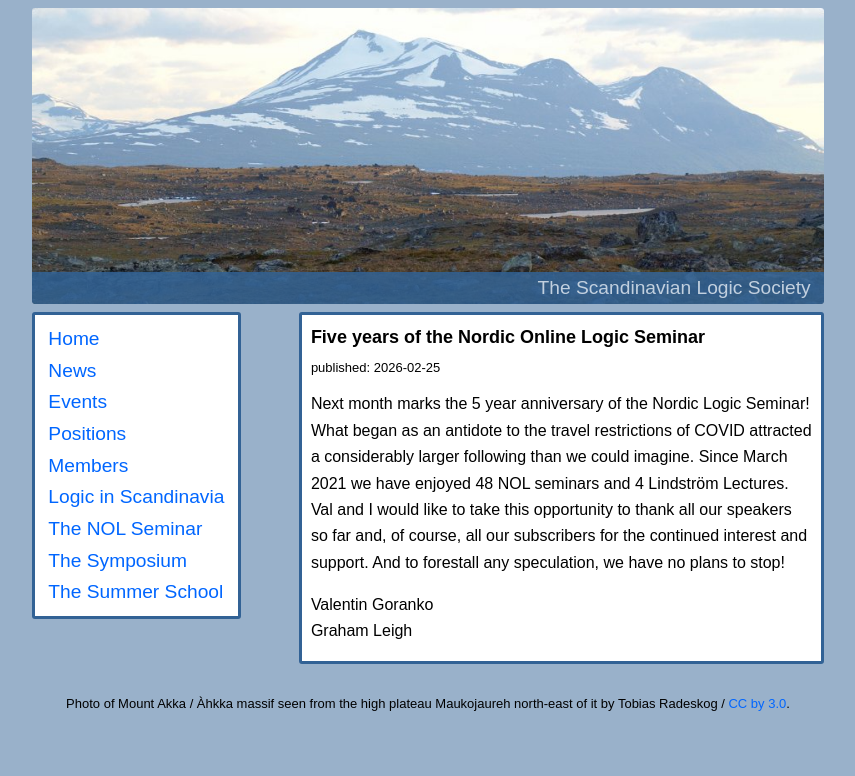
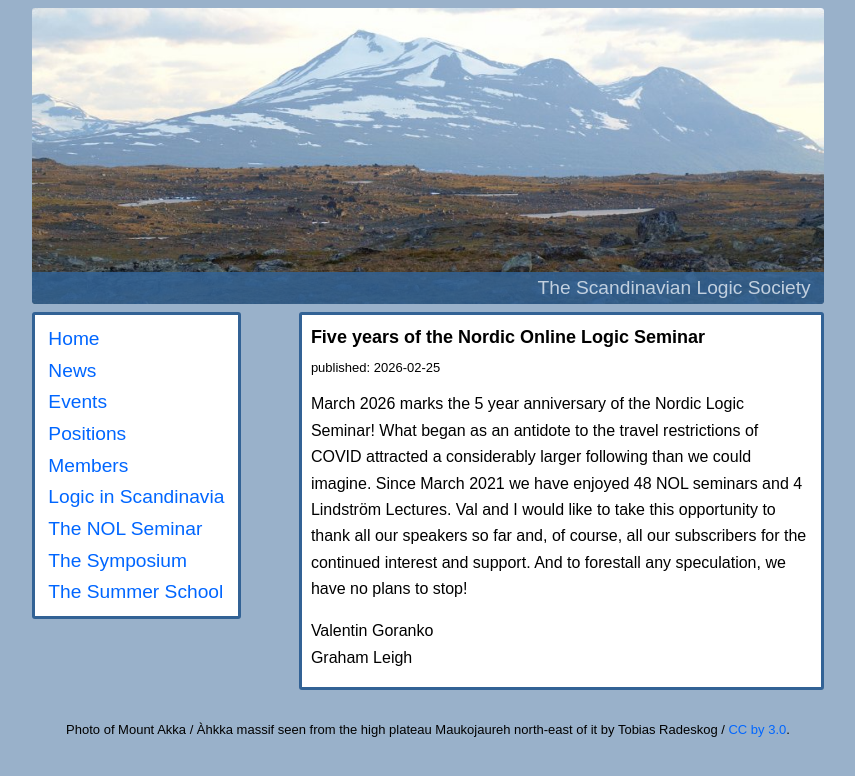
Before and after one commit to scandinavianlogic/scandinavianlogic.github.io, a Jekyll site: the page built from _posts/2026-02-25-NOL-seminar-birthday.md, in a window 1280 px wide. Shown: the top 776 px of the page, without its empty margins (212-1067 px from the left). Built offline with Jekyll 4.4.1, drawn with Linux system fonts in a browser that asks for light colours.

Commit message:
minor fix

```diff
--- a/_posts/2026-02-25-NOL-seminar-birthday.md
+++ b/_posts/2026-02-25-NOL-seminar-birthday.md
@@ -2,7 +2,7 @@
 layout: post
 title: "Five years of the Nordic Online Logic Seminar"
 ---
-Next month marks the 5 year anniversary of the Nordic Logic Seminar! What began
+March 2026 marks the 5 year anniversary of the Nordic Logic Seminar! What began
 as an antidote to the travel restrictions of COVID attracted a considerably
 larger following than we could imagine. Since March 2021 we have enjoyed 48 NOL
 seminars and 4 Lindström Lectures. Val and I would like to take this opportunity
```
